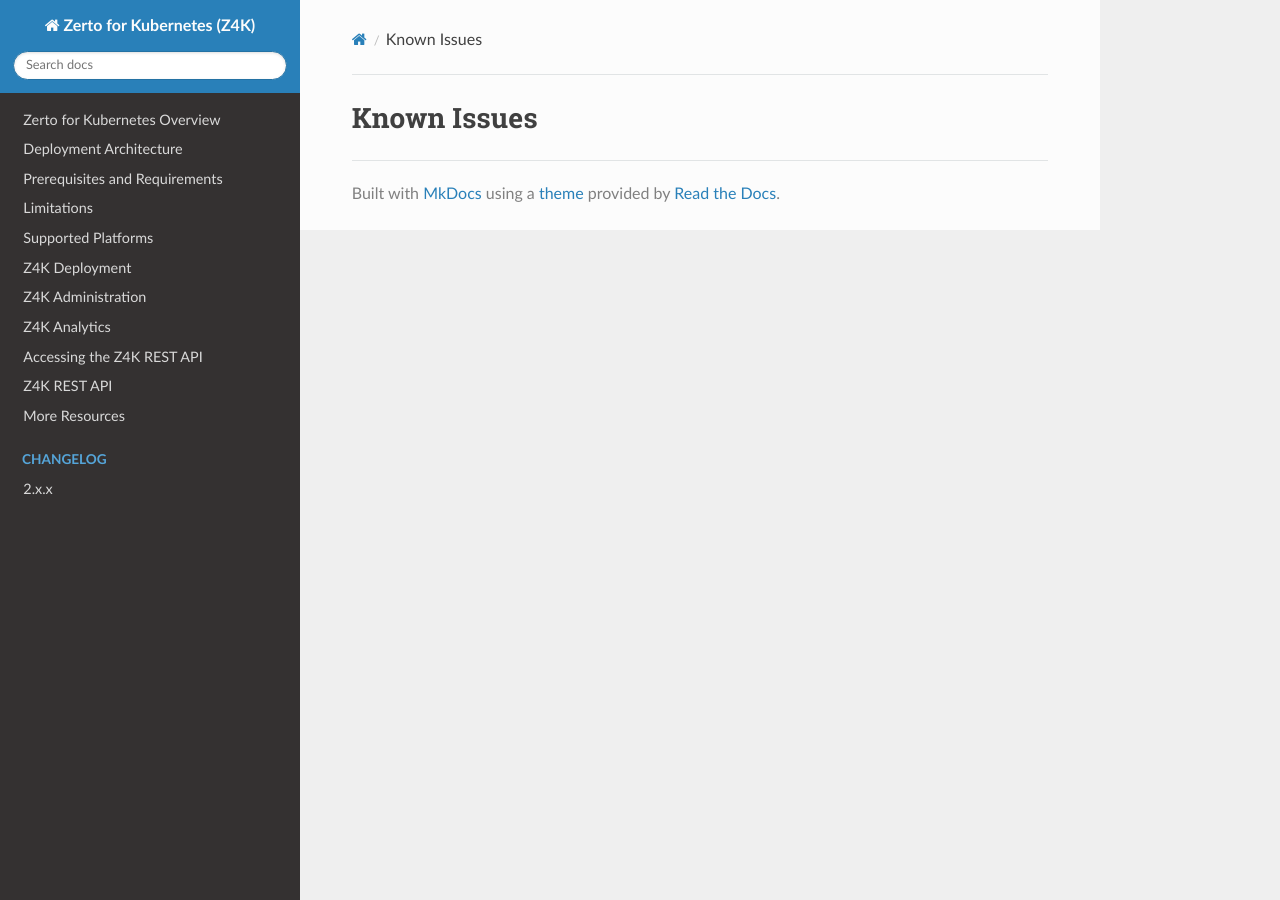
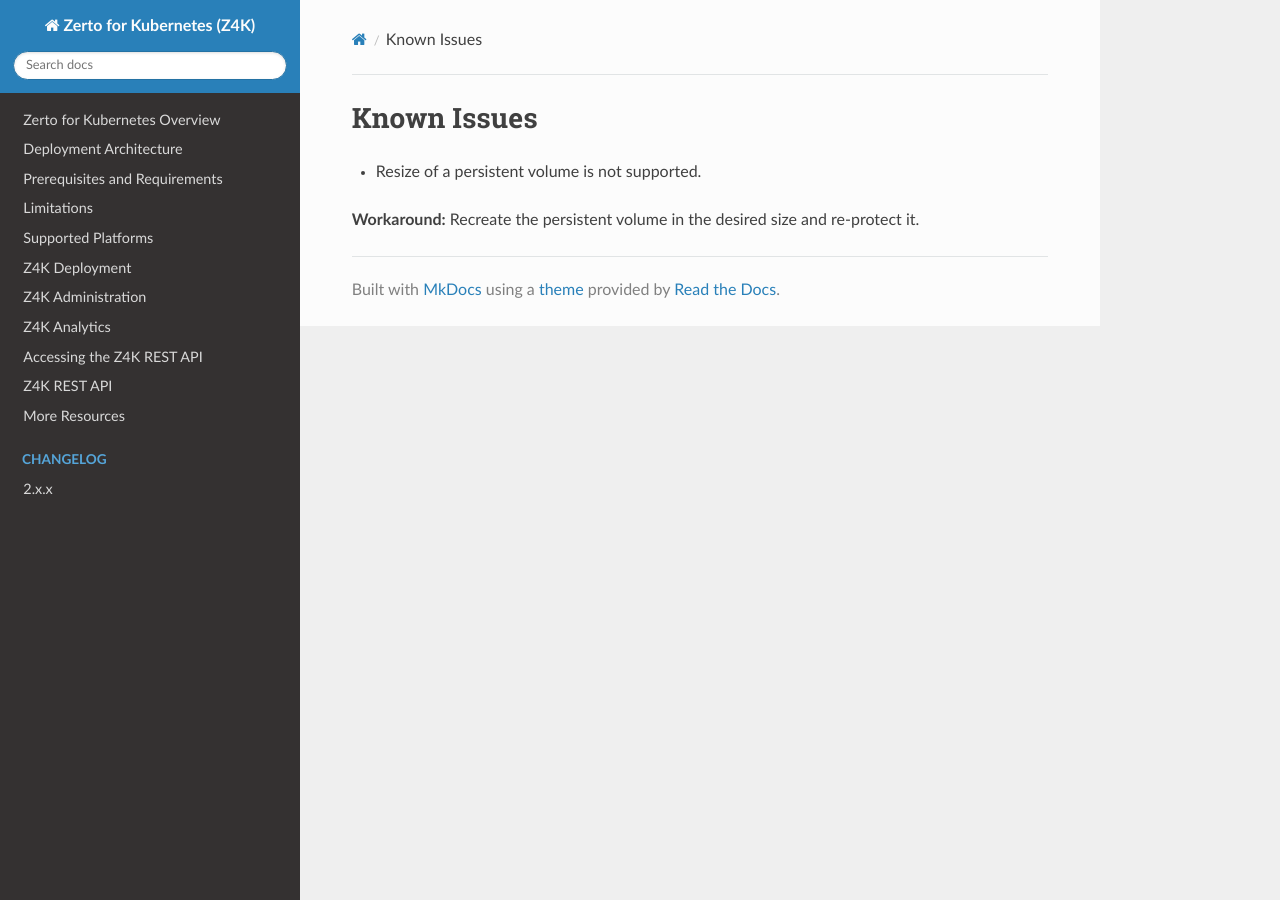
Before and after one commit to ZertoPublic/Z4K, an MkDocs documentation site: the page built from docs/Known_Issues.md, in a window 1280 px wide. Built offline with MkDocs 1.6.1, drawn with Linux system fonts in a browser that asks for light colours.

Commit message:
Update Known_Issues.md

```diff
--- a/docs/Known_Issues.md
+++ b/docs/Known_Issues.md
@@ -1 +1,5 @@
 # Known Issues
+
+- Resize of a persistent volume is not supported.
+
+  **Workaround:** Recreate the persistent volume in the desired size and re-protect it.
```
